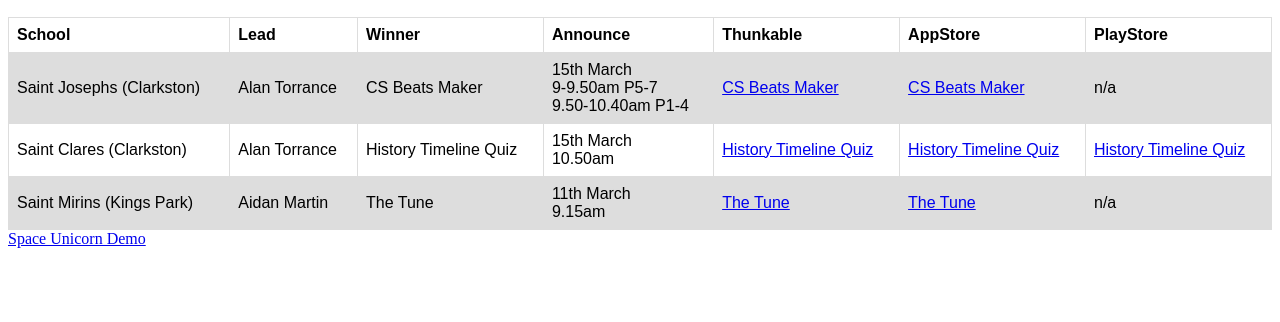
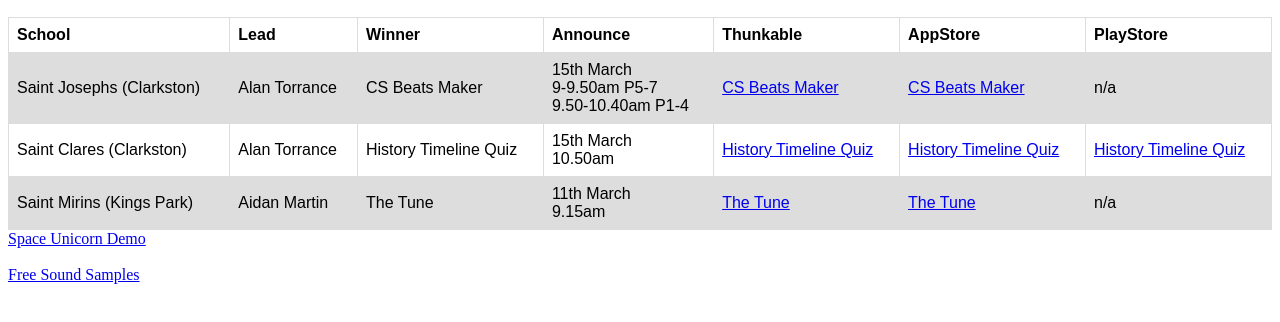
Before and after one commit to torranca/makeithappen, a plain HTML site: page docs/secret_winners.html in a window 1280 px wide. Shown: the part 110-432 px from the top of the page. Drawn offline with Linux system fonts and the light colour scheme.

Commit message:
Update secret_winners.html

```diff
--- a/docs/secret_winners.html
+++ b/docs/secret_winners.html
@@ -64,5 +64,8 @@
 </table>
 
   <a href="https://x.thunkable.com/copy/db8fc50b8efd749daa2795cd54371eba">Space Unicorn Demo</a>
+  <br/>
+  <br/>
+  <a href="http://wiki.laptop.org/go/Sound_samples">Free Sound Samples</a>
 </body>
 </html>
```
